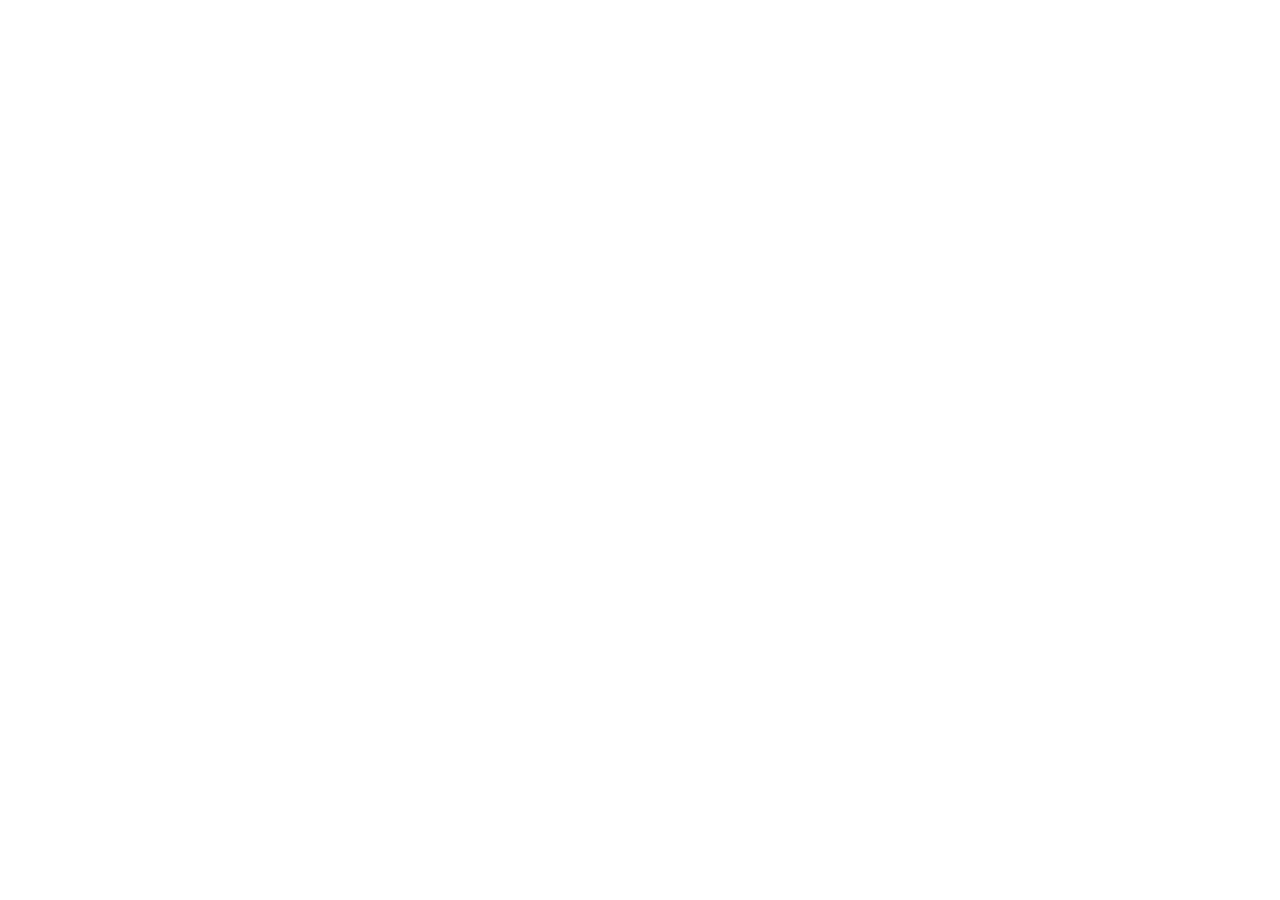
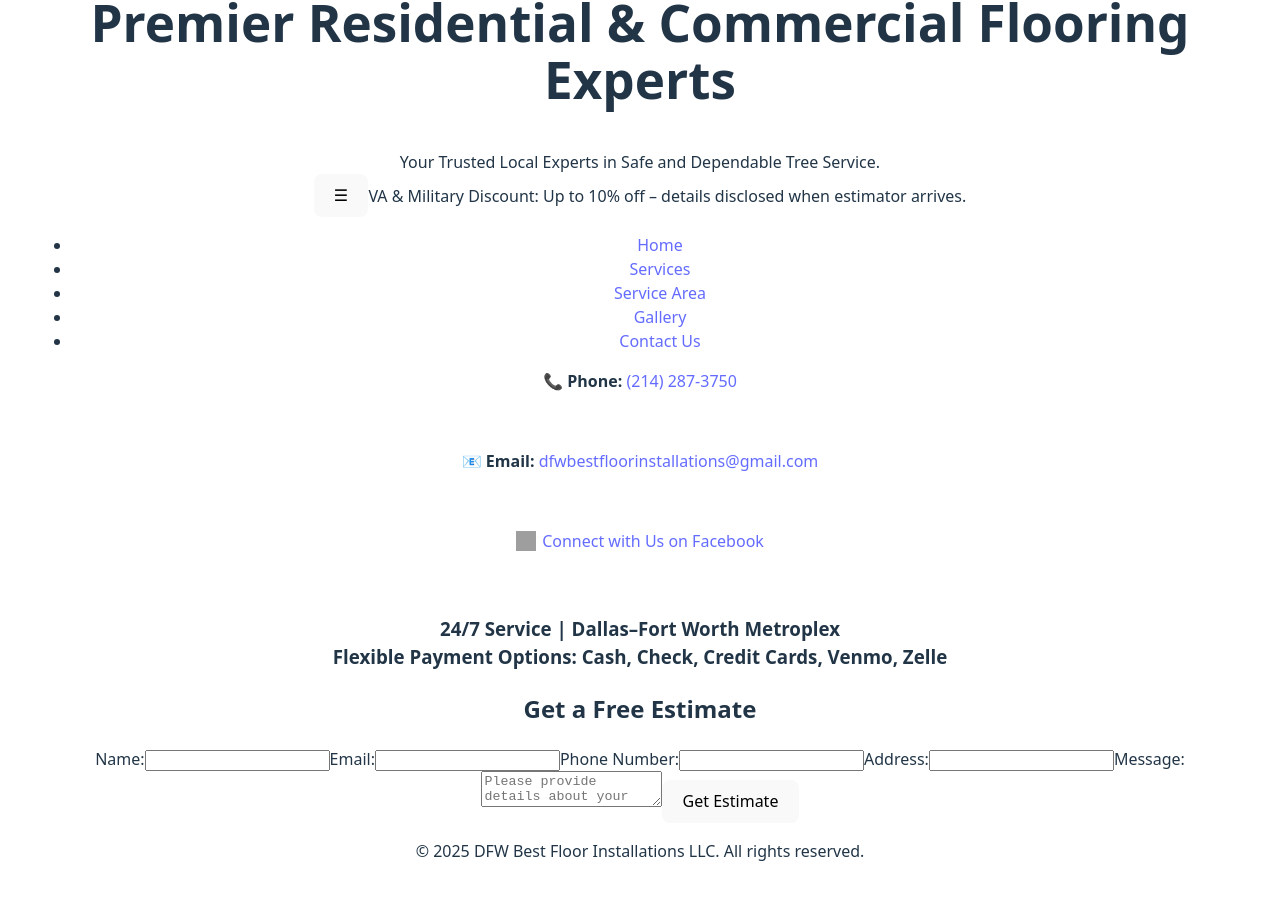
Before and after one commit to Joaquin95/DFW-Best-Floors, a React (Vite) app: page /estimate in a window 1280 px wide. Before the commit this address had no page. Shown: the part 780-1680 px from the top of the page. Before the commit the page ends 800 px from the top, so only its background shows below. Built offline with nearby package versions, Linux system fonts and the light colour scheme; grey boxes are pictures that could not be loaded.

Commit message:
Added form page

```diff
--- a/src/App.jsx
+++ b/src/App.jsx
@@ -1,8 +1,13 @@
-import { useEffect }     from "react";
-import { useLocation }   from "react-router-dom";
+import { useEffect } from "react";
+import { useLocation } from "react-router-dom";
 import { Routes, Route } from "react-router-dom";
-import Home             from "./pages/Home.jsx";
-import ThankYou         from "./pages/ThankYou.jsx";
+import Home from "./pages/Home.jsx";
+import ThankYou from "./pages/ThankYou.jsx";
+import Navbar from "./components/Navbar.jsx";
+import Footer from "./components/Footer";
+import ContactBar from "./components/ContactBar";
+import EstimateForm from "./pages/EstimateForm.jsx";
+
 import "./App.css";
 
 function App() {
@@ -14,13 +19,26 @@
     });
   }, [location]);
 
+  const handleGAEvent = (action, label) => {
+    if (window.gtag) {
+      window.gtag("event", action, {
+        event_category: "engagement",
+        event_label: label,
+      });
+    }
+  };
+
   return (
-    <Routes>
-      <Route path="/"        element={<Home />} />
-      <Route path="/thank-you" element={<ThankYou />} />
-
-    </Routes>
-
+    <>
+      <ContactBar handleGAEvent={handleGAEvent} />
+      <Navbar />
+      <Routes>
+        <Route path="/" element={<Home />} />
+        <Route path="/thank-you" element={<ThankYou />} />
+        <Route path="/estimate" element={<EstimateForm />} />
+      </Routes>
+      <Footer />
+    </>
   );
 }
 
--- /dev/null
+++ b/src/components/ContactBar.jsx
@@ -0,0 +1,84 @@
+import React from "react";
+import "../index.css";
+
+export default function ContactBar({ handleGAEvent }) {
+  return (
+    <div className="navbar-top-bar">
+      <div className="top-info">
+        <span className="contact">
+          <strong>
+            {/* Phone */}
+            <p>
+              📞 <strong>Phone:</strong>{" "}
+              <a
+                href="tel:2142873750"
+                onClick={() =>
+                  handleGAEvent("phone_click", "Phone Number Click")
+                }
+              >
+                (214) 287-3750
+              </a>
+            </p>
+
+            <br />
+
+            {/* Email */}
+            <p>
+              📧 <strong>Email:</strong>{" "}
+              <a
+                href="mailto:dfwbestfloorinstallations.com"
+                onClick={() =>
+                  handleGAEvent("email_click", "Email Click")
+                }
+              >
+                dfwbestfloorinstallations@gmail.com
+              </a>
+            </p>
+
+            <br />
+
+            {/* Facebook */}
+            <p>
+              <a
+                href="https://www.facebook.com/profile.php?id=61579254073277"
+                target="_blank"
+                rel="noopener noreferrer"
+                onClick={() => {
+                  if (window.gtag) {
+                    window.gtag("event", "click", {
+                      event_category: "social",
+                      event_label: "Facebook Profile Link",
+                      value: 1,
+                    });
+                  }
+                }}
+                style={{
+                  display: "inline-flex",
+                  alignItems: "center",
+                  gap: "6px",
+                }}
+              >
+                <img
+                  src="/images/icons/facebook.svg"
+                  alt="Facebook"
+                  width="20"
+                  height="20"
+                  style={{ verticalAlign: "middle" }}
+                />
+                Connect with Us on Facebook
+              </a>
+            </p>
+
+            <br />
+
+            {/* Service Info */}
+            <h3>
+              24/7 Service | Dallas–Fort Worth Metroplex <br />
+              Flexible Payment Options: Cash, Check, Credit Cards, Venmo, Zelle
+            </h3>
+          </strong>
+        </span>
+      </div>
+    </div>
+  );
+}
--- /dev/null
+++ b/src/components/Footer.jsx
@@ -0,0 +1,14 @@
+import React from "react";
+import "../index.css";
+
+export default function Footer() {
+  return (
+    <footer className="footer">
+      <div className="container">
+        <p>
+          © {new Date().getFullYear()} DFW Best Floor Installations LLC. All rights reserved.
+        </p>
+      </div>
+    </footer>
+  );
+}
--- a/src/components/Navbar.jsx
+++ b/src/components/Navbar.jsx
@@ -32,8 +32,8 @@
           />
           <div className="nav-heading">
             <h1 className="heading">
-              Best Tree Service DFW <br />
-              Premier Residential & Commercial Tree Care Experts
+              DFW Best Floor Installations <br />
+              Premier Residential & Commercial Flooring Experts
             </h1>
             <span className="slogan">
               Your Trusted Local Experts in Safe and Dependable Tree Service.
@@ -73,7 +73,7 @@
             </li>
             <li>
               <Link to="/Fences" onClick={() => setIsOpen(false)}>
-                Fences
+                Contact Us
               </Link>
             </li>
           </ul>
--- /dev/null
+++ b/src/pages/EstimateForm.jsx
@@ -0,0 +1,176 @@
+import React, { useState } from "react";
+import { useNavigate } from "react-router-dom";
+
+export default function EstimateForm({ onSuccess }) {
+  const navigate = useNavigate();
+
+  const [formData, setFormData] = useState({
+    name: "",
+    email: "",
+    phone: "",
+    address: "",
+    message: "",
+  });
+  const [errors, setErrors] = useState({});
+  const [status, setStatus] = useState("");
+  const [isLoading, setIsLoading] = useState(false);
+
+  const validateForm = () => {
+    const errs = {};
+    const digits = formData.phone.replace(/\D/g, "");
+    if (!formData.name.trim()) errs.name = "Name is required";
+    if (!/\S+@\S+\.\S+/.test(formData.email)) errs.email = "Invalid email";
+    if (digits.length !== 10) {
+      errs.phone = "Enter a valid 10-digit phone number";
+    }
+    if (!formData.address.trim() || formData.address.length < 5)
+      errs.address = "Enter a valid address";
+    return errs;
+  };
+
+  const handleChange = (e) => {
+    const { name, value } = e.target;
+    setFormData((prev) => ({ ...prev, [name]: value }));
+    setErrors((prev) => ({ ...prev, [name]: "" }));
+  };
+
+  const handleSubmit = async (e) => {
+    e.preventDefault();
+    setStatus("");
+    const validationErrors = validateForm();
+    if (Object.keys(validationErrors).length) {
+      setErrors(validationErrors);
+      return;
+    }
+    if (isLoading) return;
+
+    setIsLoading(true);
+
+    try {
+      const res = await fetch("/api/submit-form", {
+        method: "POST",
+        headers: { "Content-Type": "application/json" },
+        body: JSON.stringify(formData),
+      });
+
+      if (!res.ok) {
+        const text = await res.text();
+        throw new Error(`${res.status} – ${text}`);
+      }
+
+      setStatus("SUCCESS");
+
+      setFormData({
+        name: "",
+        email: "",
+        phone: "",
+        address: "",
+        message: "",
+      });
+
+      const goThankYou = () => {
+        onSuccess?.();
+        navigate("/thank-you");
+      };
+
+      if (window.gtag) {
+        window.gtag("event", "form_submit", {
+          event_category: "lead_generation",
+          event_label: `EstimateForm – ${window.location.pathname}`,
+          value: 1,
+          event_callback: goThankYou,
+        });
+        setTimeout(goThankYou, 3000);
+      } else {
+        goThankYou();
+      }
+    } catch (err) {
+      console.error("Submission error:", err);
+      setStatus("ERROR");
+    } finally {
+      setIsLoading(false);
+    }
+  };
+
+  return (
+    <div className="page-wrapper">
+      <main className="main-content">
+        <section className="form-container">
+          <h2>Get a Free Estimate</h2>
+          <form onSubmit={handleSubmit} noValidate>
+            <label>
+              Name:
+              <input
+                type="text"
+                name="name"
+                value={formData.name}
+                onChange={handleChange}
+                required
+              />
+              {errors.name && <span className="error">{errors.name}</span>}
+            </label>
+            <label>
+              Email:
+              <input
+                type="email"
+                name="email"
+                value={formData.email}
+                onChange={handleChange}
+                required
+              />
+              {errors.email && <span className="error">{errors.email}</span>}
+            </label>
+            <label>
+              Phone Number:
+              <input
+                type="tel"
+                name="phone"
+                value={formData.phone}
+                onChange={handleChange}
+                required
+              />
+              {errors.phone && <span className="error">{errors.phone}</span>}
+            </label>
+            <label>
+              Address:
+              <input
+                type="text"
+                name="address"
+                value={formData.address}
+                onChange={handleChange}
+                required
+              />
+              {errors.address && (
+                <span className="error">{errors.address}</span>
+              )}
+            </label>
+            <label>
+              Message:
+              <textarea
+                name="message"
+                value={formData.message}
+                onChange={handleChange}
+                maxLength={3000}
+                placeholder="Please provide details about your flooring installation needs."
+              />
+            </label>
+            <button type="submit" disabled={isLoading}>
+              {isLoading ? "Submitting…" : "Get Estimate"}
+            </button>
+          </form>
+
+          {status === "SUCCESS" && (
+            <p className="success">
+              We will contact you shortly to discuss your needs.
+            </p>
+          )}
+          {status === "ERROR" && (
+            <p className="error">
+              Oops! Something went wrong from estimate form . Please try again.
+            </p>
+          )}
+        </section>
+      </main>
+    </div>
+  );
+}
--- a/src/pages/Home.jsx
+++ b/src/pages/Home.jsx
@@ -1,9 +1,9 @@
 import React from "react";
 import { useNavigate } from "react-router-dom";
 
-// import Navbar       from "../components/Navbar.jsx";
-// import Footer       from "../components/Footer.jsx";
-// import EstimateForm from "../components/EstimateForm.jsx";
+import Navbar       from "../components/Navbar.jsx";
+import Footer       from "../components/Footer.jsx";
+import EstimateForm from "./EstimateForm.jsx";
 
 import "../index.css";
 
```
